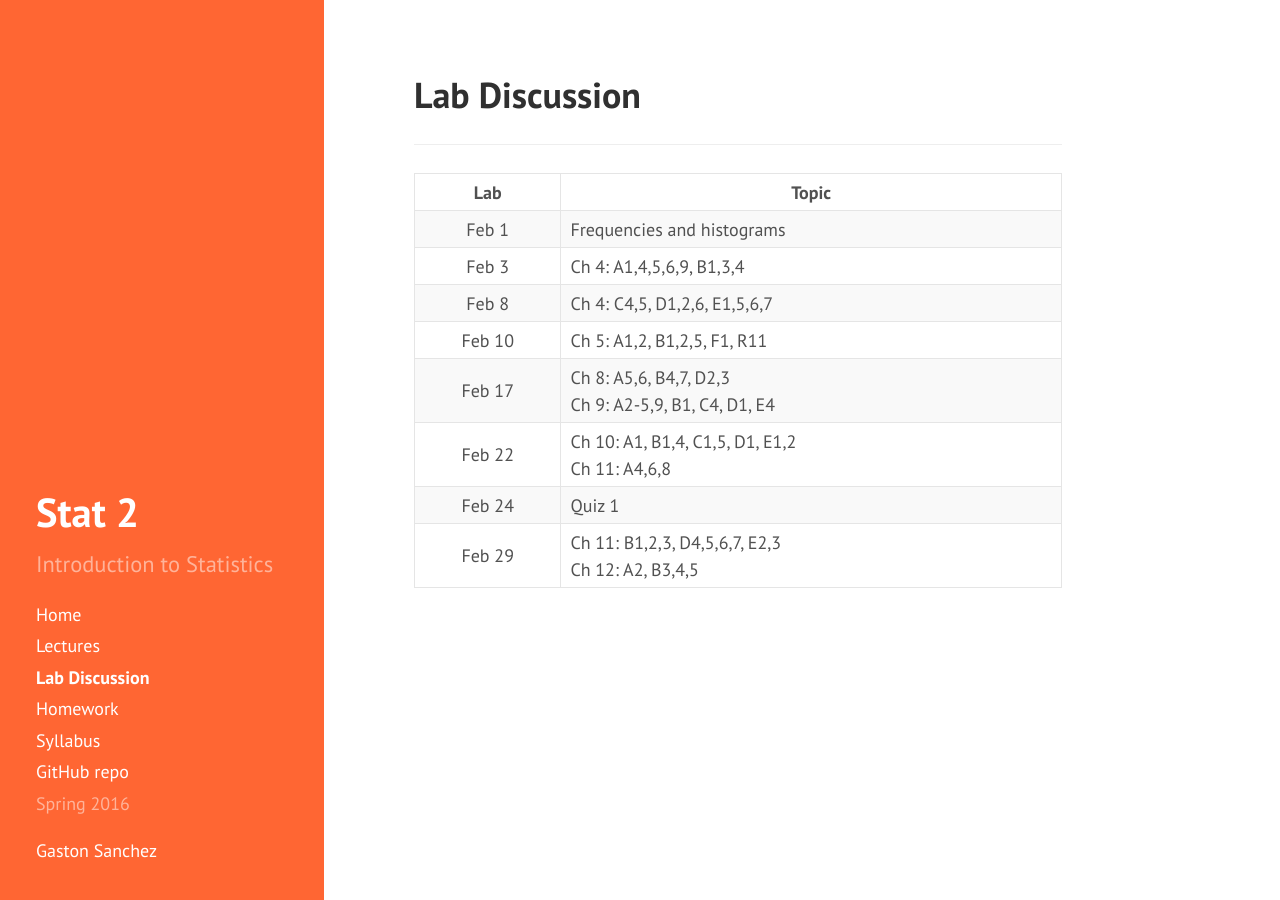
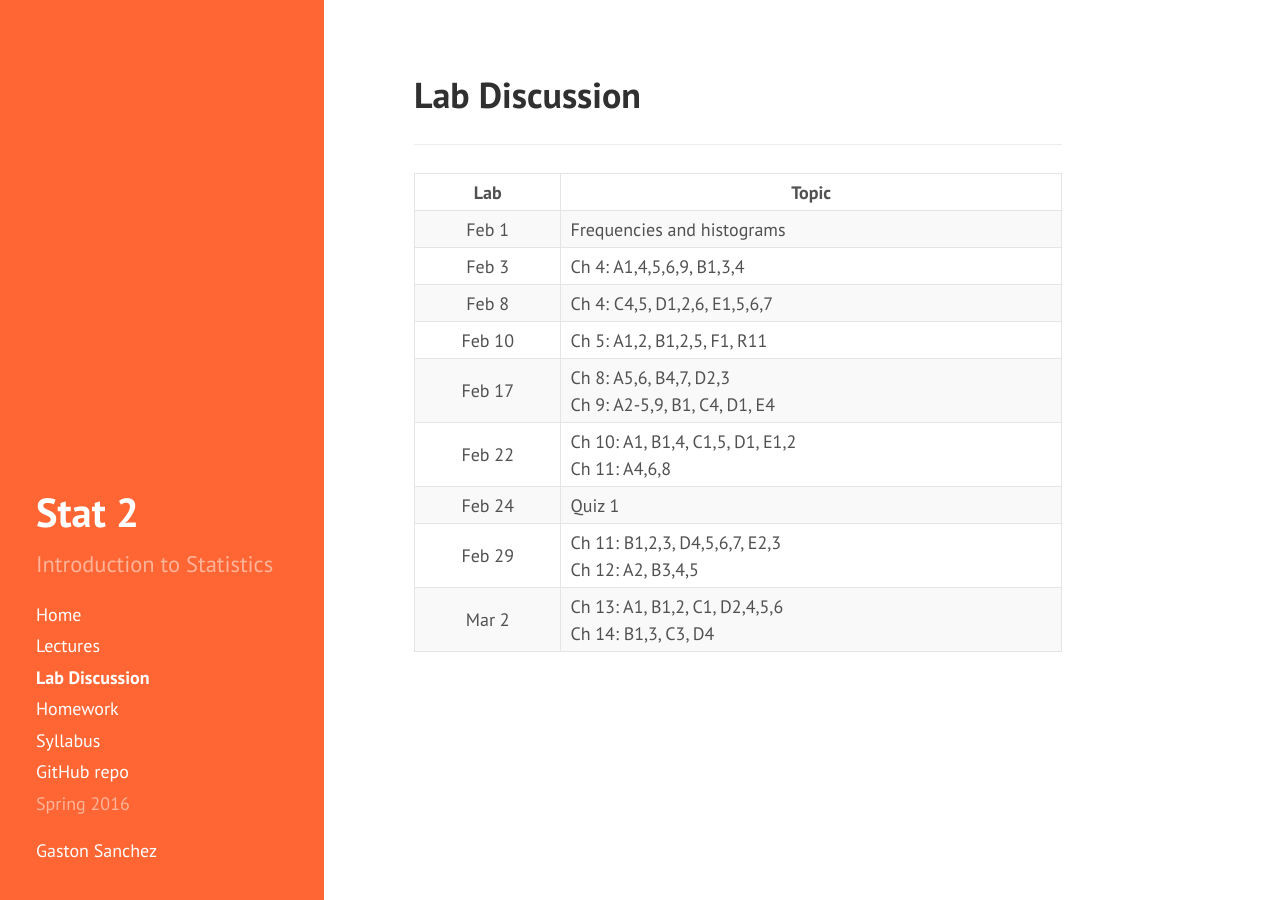
Before and after one commit to gastonstat/relic-stat2, a Jekyll site: the page built from lab/index.md, in a window 1280 px wide. Built offline with Jekyll 4.4.1, drawn with Linux system fonts in a browser that asks for light colours; nearby versions of some CDN libraries.

Commit message:
lab: added lab for chapters 13-14

```diff
--- a/lab/index.md
+++ b/lab/index.md
@@ -48,5 +48,10 @@ title: Lab Discussion
       <td>Ch 11: B1,2,3, D4,5,6,7, E2,3<br>
         Ch 12: A2, B3,4,5</td>
     </tr>
+    <tr>
+      <td align="center">Mar 2</td>
+      <td>Ch 13: A1, B1,2, C1, D2,4,5,6<br>
+        Ch 14: B1,3, C3, D4</td>
+    </tr>
   </tbody>
  </table>
```
